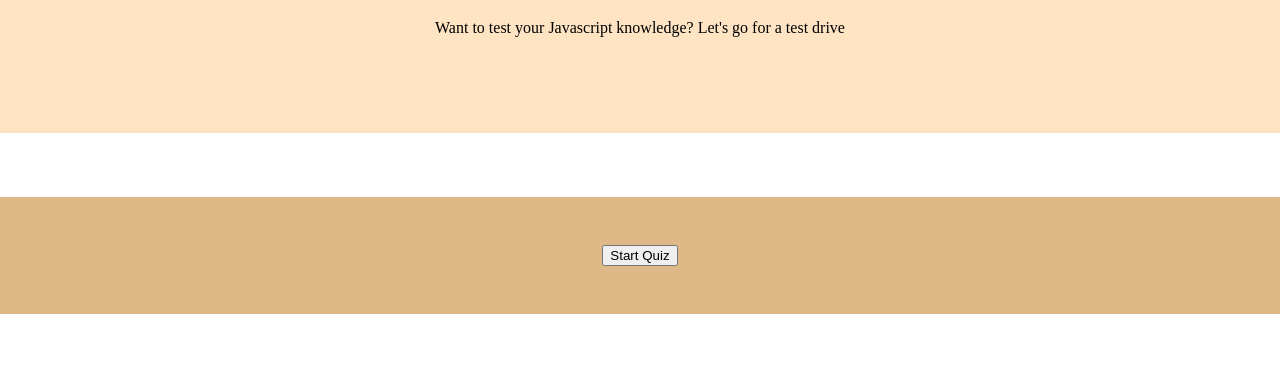
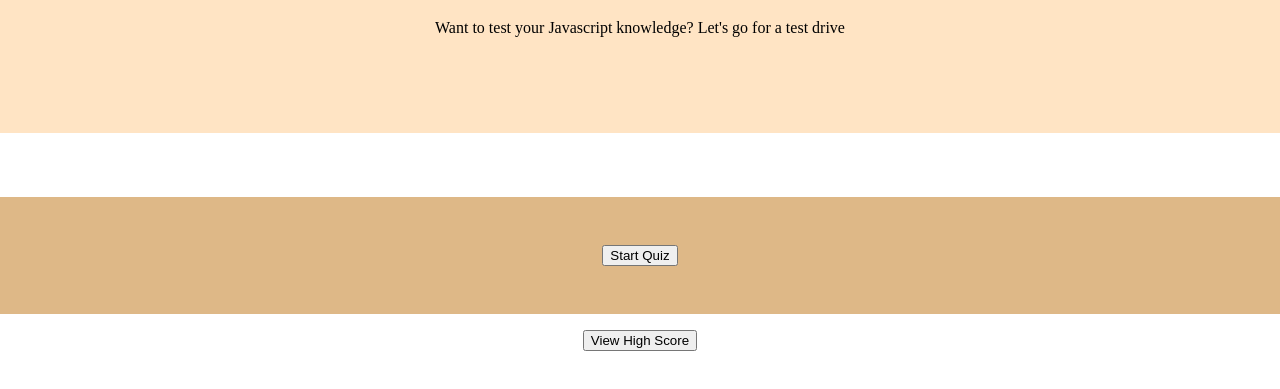
Before and after one commit to MustafaKhairalla/homework-4---code-quiz, a plain HTML site: page index.html in a window 1280 px wide. Shown: the part 141-530 px from the top of the page. Drawn offline with nearby package versions, Linux system fonts and the light colour scheme.

Commit message:
fixed some style

```diff
--- a/index.html
+++ b/index.html
@@ -41,6 +41,7 @@
             <button class="Go-Back" id="GoBack">Go back</button>
         </div>
         <div>
+            <button class="view" id="view">View High Score</button>
 
         </div>
     </div>
--- a/script.js
+++ b/script.js
@@ -182,3 +182,7 @@ function reloadThepage(){
     location.reload();
     return false;
 }
+
+function getScores(){
+
+}
--- a/style.css
+++ b/style.css
@@ -68,3 +68,7 @@ body{
 .lowerdiv{
     margin: 2rem auto;
 }
+
+.view{
+    margin: 1rem auto;
+}
```
